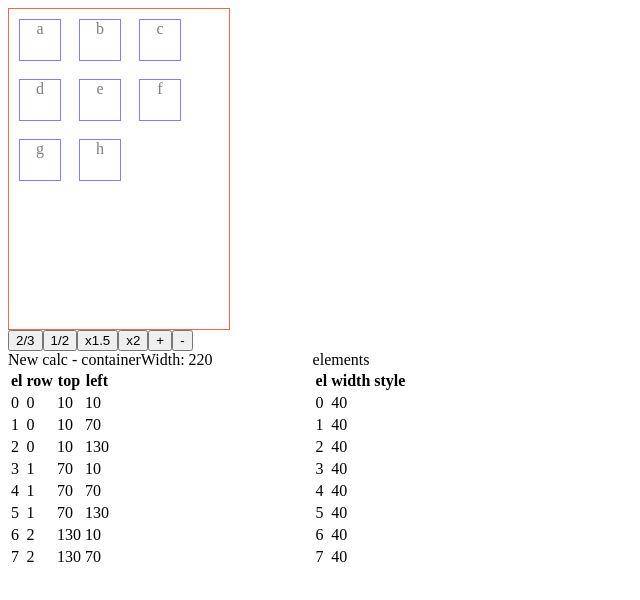
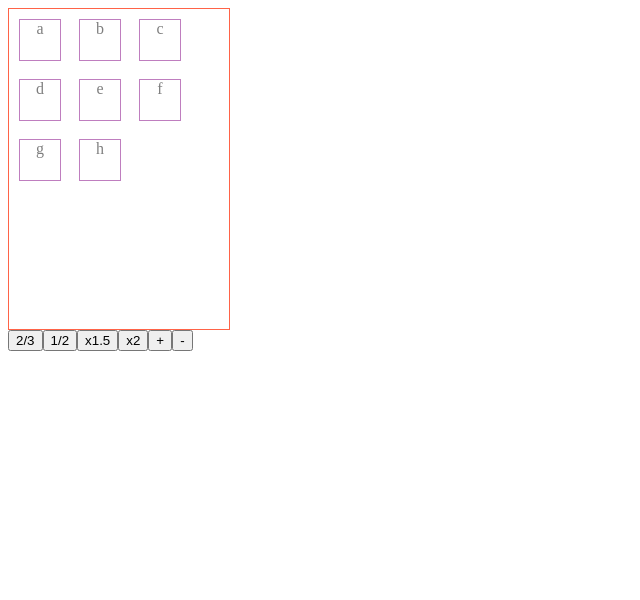
Before and after one commit to mikemajara/react-spring-animated-grid, a React (Create React App) app: page / in a window 1280 px wide. Shown: the top 600 px of the page, without its empty margins (0-640 px from the left). Built offline with nearby package versions, Linux system fonts and the light colour scheme.

Commit message:
refactor checkpoint

```diff
--- a/src/App.tsx
+++ b/src/App.tsx
@@ -1,8 +1,19 @@
 import React, { useState } from "react";
 import Grid from './GridComponent'
 import {defaultItemWidth} from './helpers'
+import { animated } from 'react-spring'
 
 export default function App() {
+
+  const widthIncreaseStep = 5
+
+  // The height of the content inside of the accordion
+  const [containerWidth, setContainerWidth] = useState(220);
+
+  const toggleContentWidth = (factor: number) => {
+    if (factor === 0) return
+    setContainerWidth(containerWidth*factor)
+  }
 
   const toggleItemWidth = (key: string) => {
     const idx = elements.findIndex(e => e.key === key)
@@ -28,14 +39,19 @@ export default function App() {
 
   return (
     <div>
-      <Grid>
+      <Grid
+        style={{
+          width: containerWidth,
+          height: 320
+        }}
+      >
         { elements.map(item =>
             <div
               key={item.key}
               style={{
                 width: item.size[0],
                 height: 40,
-                border: "1px solid blue",
+                border: "1px solid purple",
                 display: "flex",
                 justifyContent: "center"
               }}
@@ -48,6 +64,71 @@ export default function App() {
           )
         }
       </Grid>
+      <animated.button onClick={() => toggleContentWidth(2/3)} >
+        {'2/3'}
+      </animated.button>
+      <animated.button onClick={() => toggleContentWidth(1/2)} >
+        {'1/2'}
+      </animated.button>
+      <animated.button onClick={() => toggleContentWidth(1.5)} >
+        {'x1.5'}
+      </animated.button>
+      <animated.button onClick={() => toggleContentWidth(2)} >
+        {'x2'}
+      </animated.button>
+
+      <animated.button onClick={() => setContainerWidth(containerWidth+widthIncreaseStep)} >
+        {'+'}
+      </animated.button>
+      <animated.button onClick={() => setContainerWidth(containerWidth-widthIncreaseStep)} >
+        {'-'}
+      </animated.button>
+      {/* <div style={{display: "flex", flexDirection: "row"}}>
+        <div style={{marginRight: 100}}>
+          New calc - containerWidth: {containerWidth}
+          <table>
+              <thead>
+                <tr>
+                  <th>el</th>
+                  <th>row</th>
+                  <th>top</th>
+                  <th>left</th>
+                </tr>
+              </thead>
+              <tbody>
+              {positions.current.map(({row, top, left}, i) =>
+                <tr key={i}>
+                  <td>{props.children[i].key}</td>
+                  <td>{row}</td>
+                  <td>{top}</td>
+                  <td>{left}</td>
+                </tr>
+              )}
+              </tbody>
+          </table>
+        </div>
+        <div style={{marginRight: 100}}>
+          elements
+          <table>
+              <thead>
+                <tr>
+                  <th>el</th>
+                  <th>width</th>
+                  <th>style</th>
+                </tr>
+              </thead>
+              <tbody>
+              {props.children.map((element: ReactElement, i:number) =>
+                <tr key={i}>
+                  <td>{element.key}</td>
+                  <td>{element.props.style.width}</td>
+                  <td>{JSON.stringify(element.props.style)}</td>
+                </tr>
+              )}
+              </tbody>
+          </table>
+        </div>
+      </div> */}
     </div>
   );
 }
--- a/src/GridComponent.tsx
+++ b/src/GridComponent.tsx
@@ -3,86 +3,53 @@ import React, {
   useRef,
   useMemo,
   MutableRefObject,
+  ReactElement,
 } from "react";
 // import { useMeasure } from "react-use";
 import { animated, useTransition } from "react-spring";
 import { useMeasure } from "react-use";
 import style from "./grid.module.css";
+import { calculateLayout } from './helpers'
 import {
-  calculateLayout,
-  defaultItemWidth,
   defaultMarginTop,
   defaultMarginRight,
   defaultMarginBottom,
   defaultMarginLeft,
+  defaultItemWidth,
   defaultItemHeight,
-} from "./helpers";
-import { Item, Position } from "./main";
+} from "./defaults";
+import { Position } from "./main";
 
 export default function GridComponent(props: any) {
 
-  const containerWidth = 220;
-  const containerHeight = 320;
+  const {
+    style: { width: containerWidth },
+    children,
+    itemMarginTop = defaultMarginTop,
+    itemMarginRight = defaultMarginRight,
+    itemMarginBottom = defaultMarginBottom,
+    itemMarginLeft = defaultMarginLeft,
+  } = props
 
-  const widthIncreaseStep = 5
-
-  // The height of the content inside of the accordion
-  const [contentWidth, setContentWidth] = useState(containerWidth);
-
-  // const [gridRef, gridSize] = useMeasure();
-
-  // Animations
-  // const expand = useSpring({
-  //   width: `${contentWidth}px`
-  // });
-  // const spin = useSpring({
-  //   transform: open ? "rotate(180deg)" : "rotate(0deg)"
-  // });
-
-  const toggleContentWidth = (factor: number) => {
-    if (factor === 0) return
-    setContentWidth(contentWidth*factor)
-  }
-
-  // const toggleItemWidth = (key: string) => {
-  //   const idx = elements.current.findIndex(e => e.key === key)
-  //   if (idx >= 0){
-  //     elements.current[idx].width =
-  //     elements.current[idx].width === defaultItemWidth
-  //       ? defaultItemWidth * ((Math.floor(Math.random() * 10) % 3) + 2)
-  //       : defaultItemWidth
-  //   }
-  // }
-
-  const [clicked, setClicked] = useState(false)
-
-  const elements: MutableRefObject<Item[]> = useRef<Item[]>(
-    props.children.map((e: any,i: number) => ({
-      key: i,
-      width: defaultItemWidth
-    }))
+  const positions: MutableRefObject<Position[]> = useRef<Position[]>(
+    new Array(children.length)
   )
 
-  const positions: MutableRefObject<Position[]> = useRef<Position[]>(
-    new Array(elements.current.length)
-  )
-
-  const refMeasures = props.children.map(() => {
+  const refMeasures = children.map(() => {
     // eslint-disable-next-line react-hooks/rules-of-hooks
     const [size, {width, height}] = useMeasure()
     return {size, width, height}
   })
 
   const gridItems = useMemo(() => {
-    console.log(`passing through memo`)
 
     calculateLayout(
-      props.children,
-      defaultMarginTop,
-      defaultMarginRight,
-      defaultMarginBottom,
-      defaultMarginLeft,
-      contentWidth
+      children,
+      itemMarginTop,
+      itemMarginRight,
+      itemMarginBottom,
+      itemMarginLeft,
+      containerWidth
     ).forEach((e,i) => {
       positions.current[i] = {
         ...positions.current[i],
@@ -90,7 +57,7 @@ export default function GridComponent(props: any) {
       }
     })
 
-    let gridItemsCalcs = props.children.map((item: React.ReactElement, i: number) => {
+    let gridItemsCalcs = children.map((item: ReactElement, i: number) => {
       return {
         ...item,
         top: positions.current[i].top,
@@ -99,9 +66,13 @@ export default function GridComponent(props: any) {
       }
     })
     return gridItemsCalcs
-    // FIXME - Mutating the reference elements.current does not trigger the Memo
-    // I need to find the way around triggering this with a clicked flag.
-  }, [contentWidth, refMeasures.map((e:any) => e.width), clicked])
+  }, [
+    // dependencies: container's width,
+    // and size of each contained element
+    containerWidth,
+    refMeasures.map((e:any) => e.width),
+    refMeasures.map((e:any) => e.height)
+  ])
 
 
 
@@ -111,27 +82,23 @@ export default function GridComponent(props: any) {
     update: ({top, left, width}) => ({top, left, width, opacity: .5}),
     // config: { mass: 5, tension: 500, friction: 200 },
   })
-  // const transitions = useTransition(gridItems, el => el.key, {
-  //   from: ({top, left}) => ({top, left, opacity: 0}),
-  //   enter: ({top, left}) => ({top, left, opacity: .5}),
-  //   update: ({top, left}) => ({top, left, opacity: .5}),
-  //   // config: { mass: 5, tension: 500, friction: 200 },
-  // })
 
   return (
     <div>
       <animated.div
         className={style.gridContainer}
-        style={{width: contentWidth, height: containerHeight}}
+        style={{
+          width: props.style.width,
+          height: props.style.height
+        }}
         key={1}
       >
-        { props.children?.length &&
+        { children?.length &&
           transitions.map((el,i) => {
             const {item, props: { top, left, width, ...rest }} = el;
             return (
             <animated.div
               key={item.key}
-              // className={style.gridItem}
               style={{
                 position: "absolute",
                 width,
@@ -143,7 +110,7 @@ export default function GridComponent(props: any) {
             >
               {
                 React.cloneElement(
-                  props.children[i],
+                  children[i],
                   {
                     ref: refMeasures[i].size
                   }
@@ -152,73 +119,6 @@ export default function GridComponent(props: any) {
             </animated.div>)
           })}
       </animated.div>
-      <animated.button onClick={() => toggleContentWidth(2/3)} >
-        {'2/3'}
-      </animated.button>
-      <animated.button onClick={() => toggleContentWidth(1/2)} >
-        {'1/2'}
-      </animated.button>
-      <animated.button onClick={() => toggleContentWidth(1.5)} >
-        {'x1.5'}
-      </animated.button>
-      <animated.button onClick={() => toggleContentWidth(2)} >
-        {'x2'}
-      </animated.button>
-
-      <animated.button onClick={() => setContentWidth(contentWidth+widthIncreaseStep)} >
-        {'+'}
-      </animated.button>
-      <animated.button onClick={() => setContentWidth(contentWidth-widthIncreaseStep)} >
-        {'-'}
-      </animated.button>
-      <div style={{display: "flex", flexDirection: "row"}}>
-        <div style={{marginRight: 100}}>
-          New calc - containerWidth: {contentWidth}
-          <table>
-              <thead>
-                <tr>
-                  <th>el</th>
-                  <th>row</th>
-                  {/* <th>leftRaw</th> */}
-                  <th>top</th>
-                  <th>left</th>
-                </tr>
-              </thead>
-              <tbody>
-              {positions.current.map(({row, top, left}, i) =>
-                <tr key={i}>
-                  <td>{elements.current[i].key}</td>
-                  <td>{row}</td>
-                  {/* <td>{leftRaw}</td> */}
-                  <td>{top}</td>
-                  <td>{left}</td>
-                </tr>
-              )}
-              </tbody>
-          </table>
-        </div>
-        <div style={{marginRight: 100}}>
-          elements
-          <table>
-              <thead>
-                <tr>
-                  <th>el</th>
-                  <th>width</th>
-                  <th>style</th>
-                </tr>
-              </thead>
-              <tbody>
-              {elements.current.map(({key, width, style}, i) =>
-                <tr key={i}>
-                  <td>{key}</td>
-                  <td>{width}</td>
-                  <td>{JSON.stringify(style)}</td>
-                </tr>
-              )}
-              </tbody>
-          </table>
-        </div>
-      </div>
     </div>
   );
 }
--- /dev/null
+++ b/src/defaults.ts
@@ -0,0 +1,7 @@
+export const defaultMarginTop = 10
+export const defaultMarginRight = 10
+export const defaultMarginBottom = 10
+export const defaultMarginLeft = 10
+
+export const defaultItemHeight = 40;
+export const defaultItemWidth = 40;
--- a/src/helpers.ts
+++ b/src/helpers.ts
@@ -1,12 +1,13 @@
-import { Item, Position } from "./main"
+import { Position } from "./main"
+import {
+  defaultMarginRight,
+  defaultMarginLeft,
+  defaultMarginTop,
+  defaultMarginBottom,
 
-export const defaultMarginRight = 10;
-export const defaultMarginLeft = 10;
-export const defaultMarginTop = 10;
-export const defaultMarginBottom = 10;
-
-export const defaultItemHeight = 40;
-export const defaultItemWidth = 40;
+  defaultItemHeight,
+  defaultItemWidth
+} from './defaults'
 
 interface ReactNodeWithSize<T extends React.ReactNode>{
   width: number,
```
Also changed, not shown: src/ItemComponent.tsx (deleted, +0 -51 lines), src/main.d.ts (+0 -7 lines).
